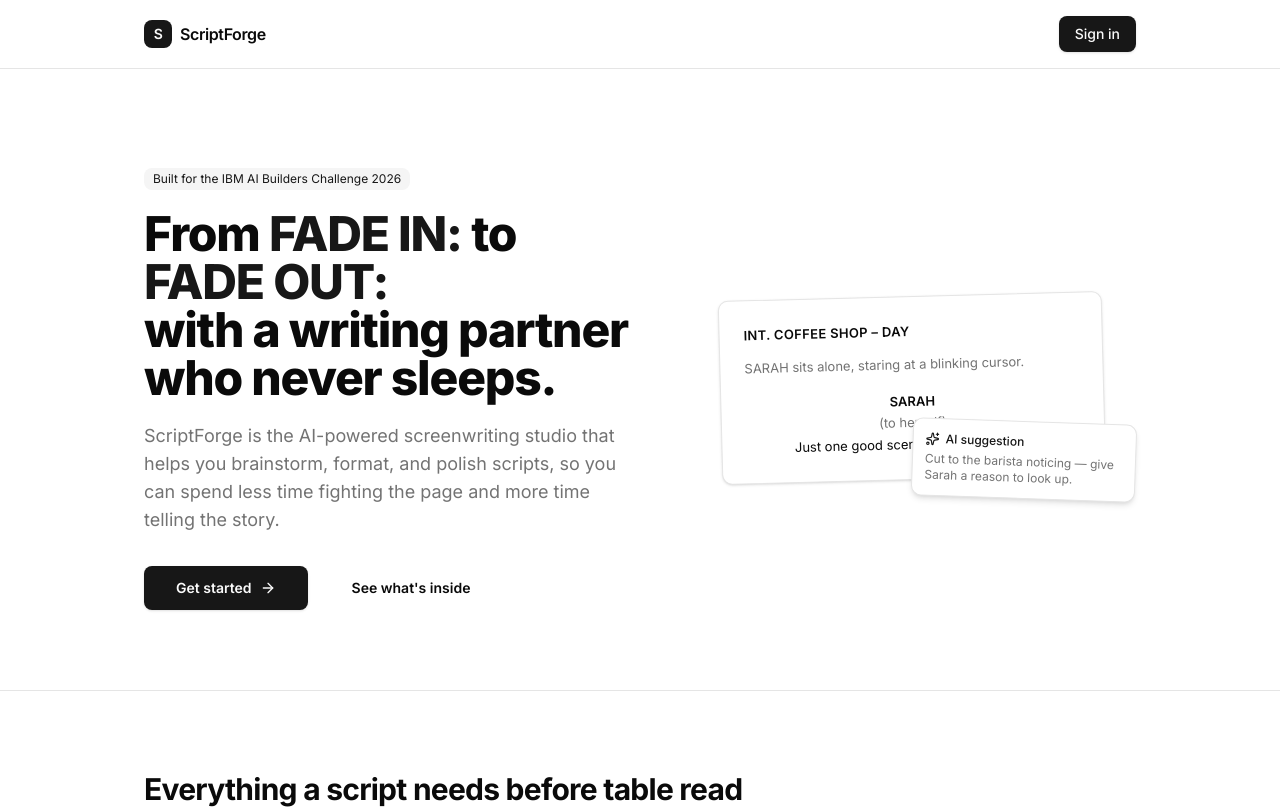
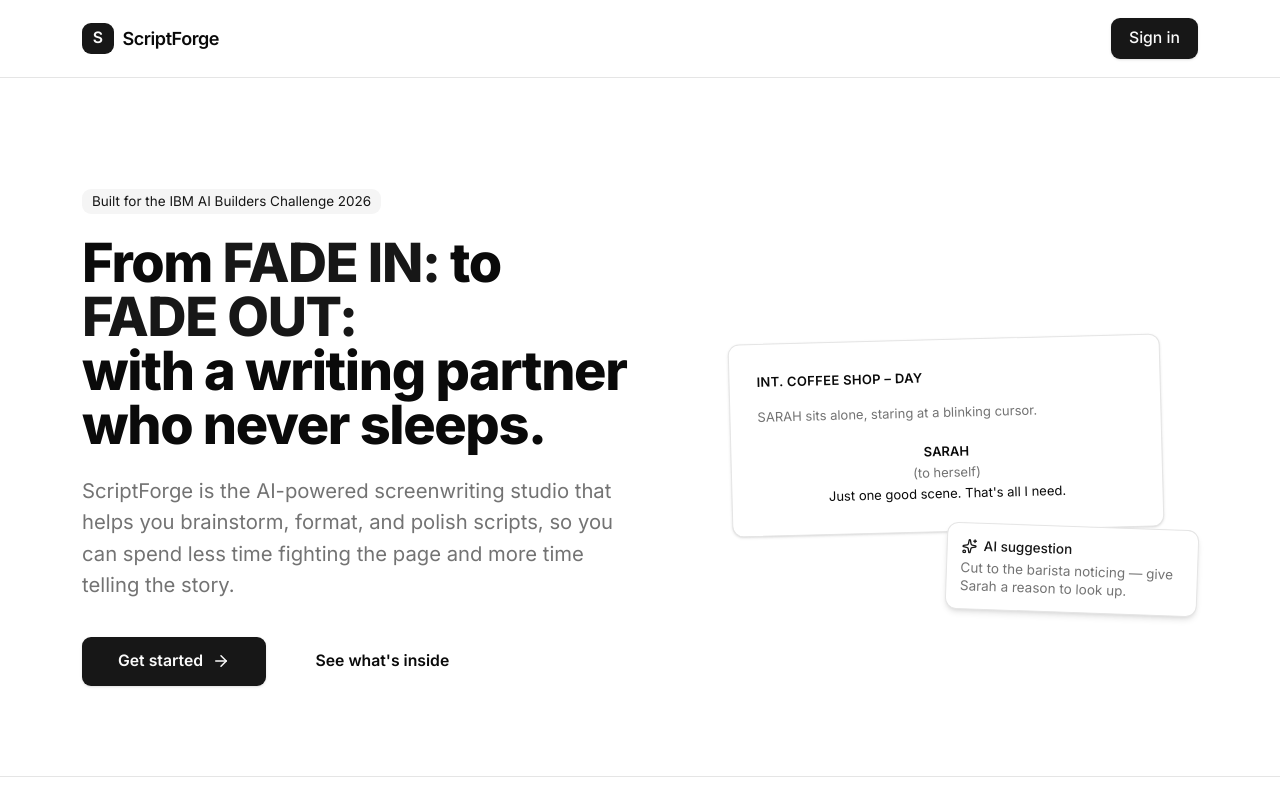
Before and after one commit to elvinny-is-coding/scriptforge, a Next.js app: page / in a window 1280 px wide. Shown: the top 809 px of the page. Built offline with nearby package versions, Linux system fonts and the light colour scheme; no server answers.

Commit message:
feat: update README for clarity and add project details; adjust global CSS font size; refine script mock component positioning

```diff
--- a/app/globals.css
+++ b/app/globals.css
@@ -83,6 +83,10 @@
   --sidebar-ring: oklch(0.708 0 0);
 }
 
+html {
+  font-size: 112.5%;
+}
+
 .dark {
   --background: oklch(0.145 0 0);
   --foreground: oklch(0.985 0 0);
--- a/components/landing/script-mock.tsx
+++ b/components/landing/script-mock.tsx
@@ -22,7 +22,7 @@ export function ScriptMock({ className }: { className?: string }) {
           </span>
         </p>
       </div>
-      <div className="absolute -bottom-5 -right-4 w-56 rotate-2 rounded-lg border bg-popover p-3 text-xs shadow-md sm:-right-8">
+      <div className="absolute -bottom-18 -right-10 w-56 rotate-2 rounded-lg border bg-popover p-3 text-xs shadow-md sm:-right-8">
         <div className="mb-1 flex items-center gap-1.5 font-medium text-primary">
           <Sparkles className="h-3.5 w-3.5" />
           AI suggestion
```
Also changed, not shown: 1 other file (tests, documents, lock files or other folders).
